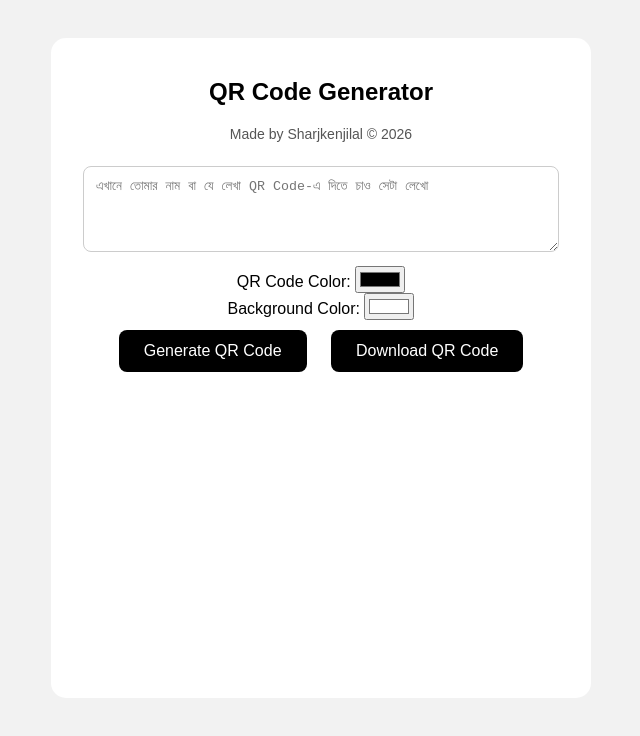
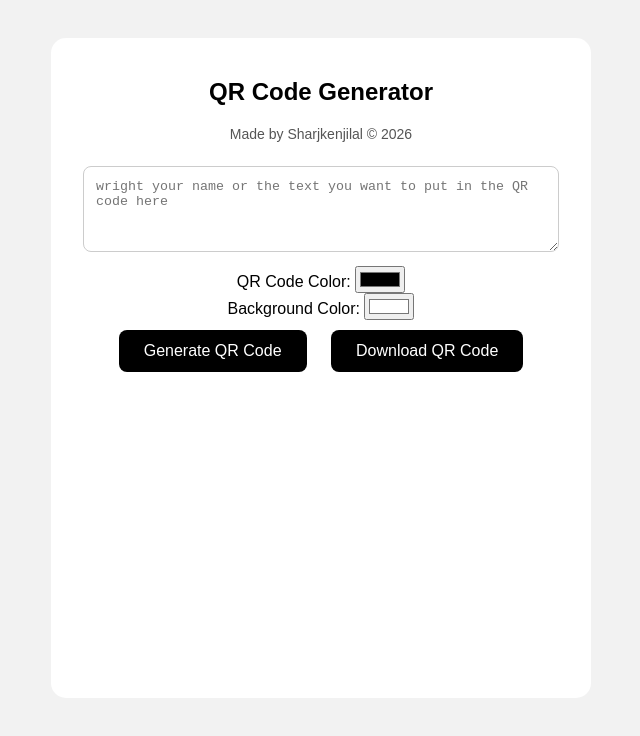
Before and after one commit to swrajkanjilal999/QR-Scaner, a plain HTML site: page index.html in a window 1280 px wide. Shown: the whole page, without its empty margins (319-959 px from the left). Drawn offline with Linux system fonts and the light colour scheme.

Commit message:
Update index.html

```diff
--- a/index.html
+++ b/index.html
@@ -5,7 +5,7 @@
     <meta charset="UTF-8">
     <meta name="viewport" content="width=device-width, initial-scale=1.0">
 
-    <title>QR Code Generator - Sharjkenjilal</title>
+    <title>QR Code Generator - Swraj Kanjilal</title>
 
     <script src="https://cdn.jsdelivr.net/npm/qrcodejs/qrcode.min.js"></script>
 
@@ -71,7 +71,7 @@
         <!-- এখানে তোমার লেখা লিখবে -->
         <textarea
             id="text"
-            placeholder="এখানে তোমার নাম বা যে লেখা QR Code-এ দিতে চাও সেটা লেখো"
+            placeholder="wright your name or the text you want to put in the QR code here"
             rows="4"></textarea>
 
         <br>
```
